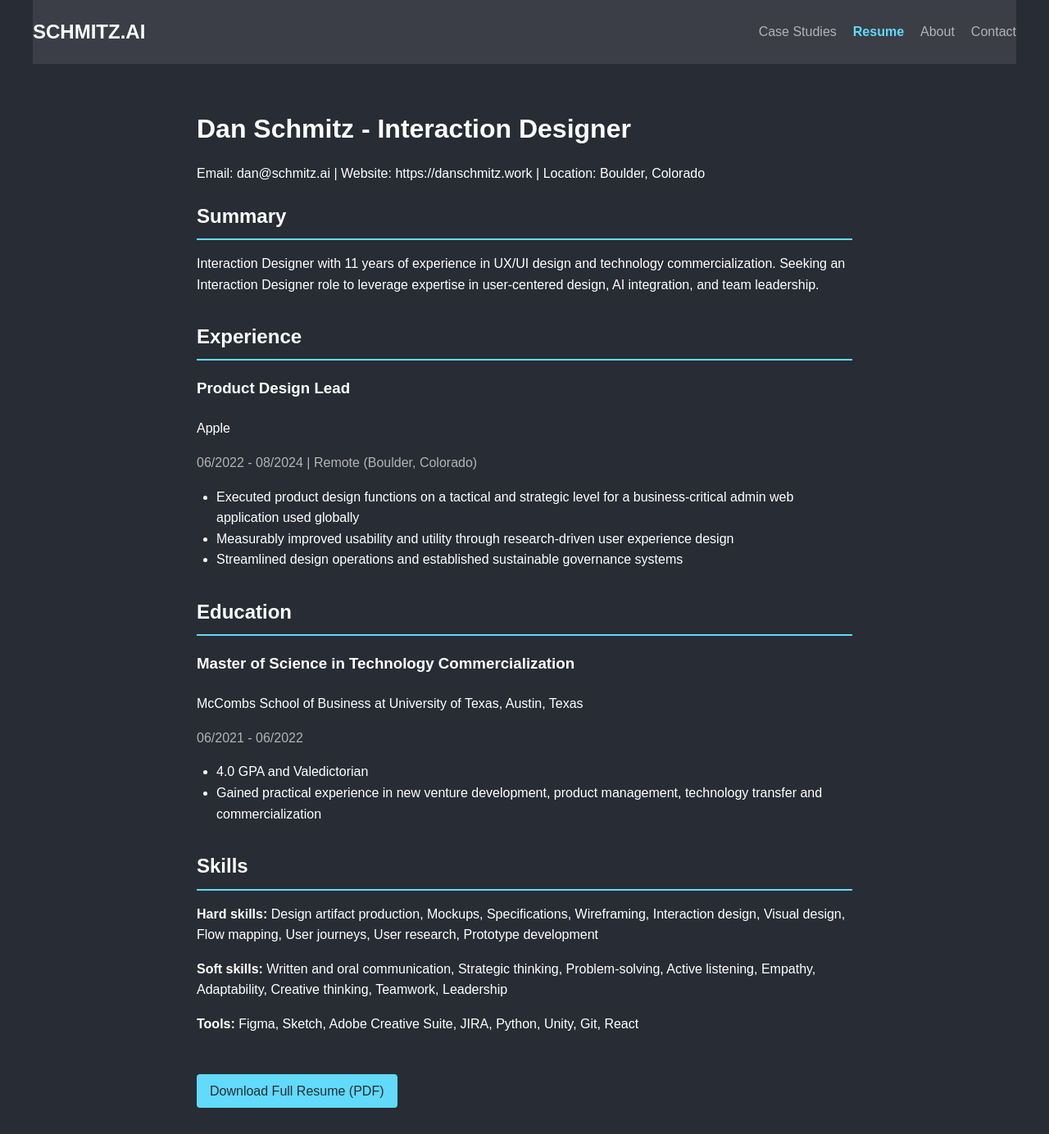
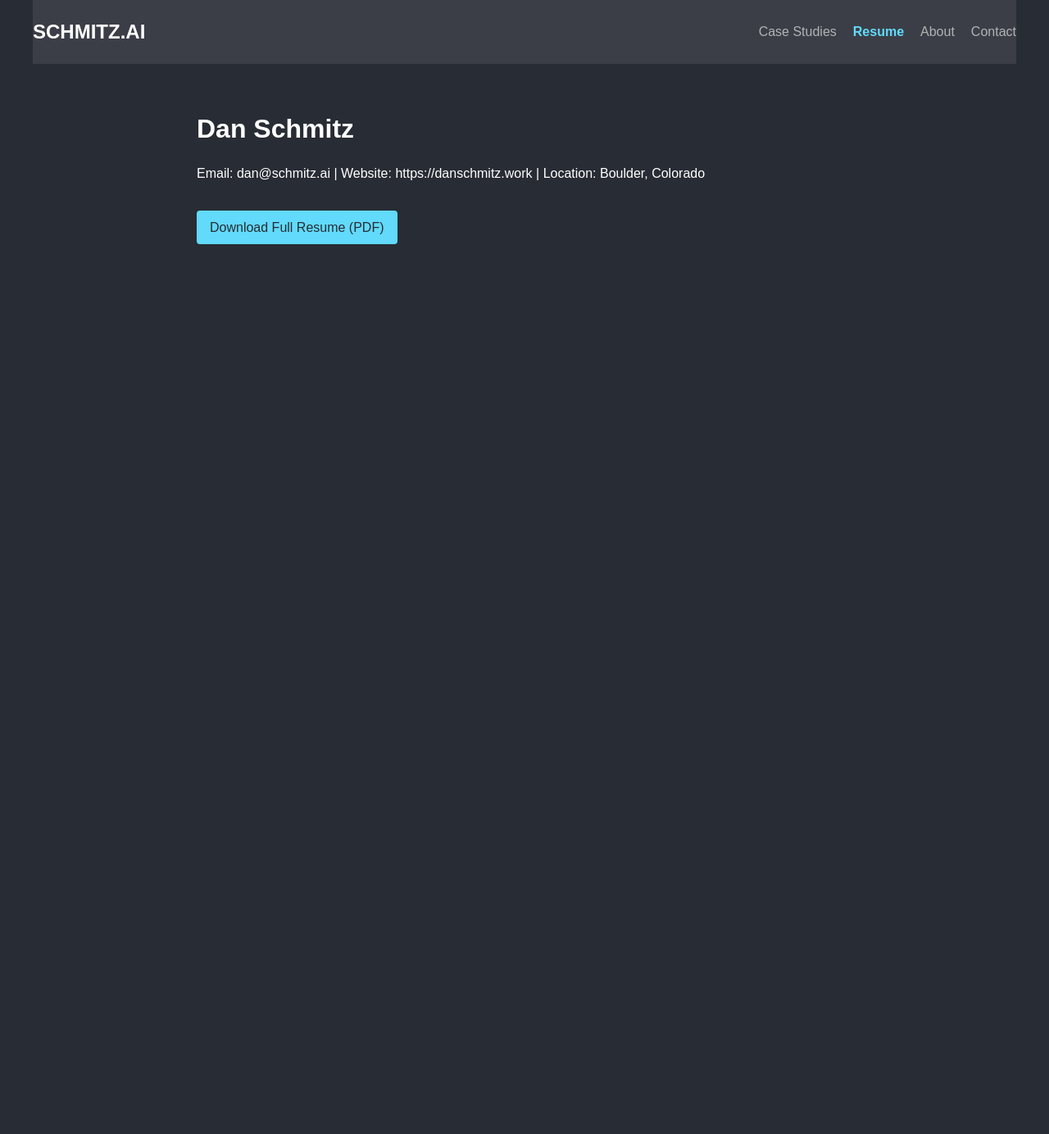
Before and after one commit to ds1/ds1.github.io, a React (Create React App) app: page /resume in a window 1280 px wide. Shown: the whole page at 82% size. After the commit the page ends 800 px from the top, so only its background shows below. Built offline with nearby package versions, Linux system fonts and the light colour scheme.

Commit message:
Reduced resume page

```diff
--- a/src/pages/Resume.js
+++ b/src/pages/Resume.js
@@ -52,46 +52,8 @@ const DownloadButton = styled.a`
 const Resume = () => {
   return (
     <ResumeWrapper>
-      <h1>Dan Schmitz - Interaction Designer</h1>
+      <h1>Dan Schmitz</h1>
       <p>Email: dan@schmitz.ai | Website: https://danschmitz.work | Location: Boulder, Colorado</p>
-
-      <ResumeSection>
-        <SectionTitle>Summary</SectionTitle>
-        <p>Interaction Designer with 11 years of experience in UX/UI design and technology commercialization. Seeking an Interaction Designer role to leverage expertise in user-centered design, AI integration, and team leadership.</p>
-      </ResumeSection>
-
-      <ResumeSection>
-        <SectionTitle>Experience</SectionTitle>
-
-        <JobTitle>Product Design Lead</JobTitle>
-        <Company>Apple</Company>
-        <DateRange>06/2022 - 08/2024 | Remote (Boulder, Colorado)</DateRange>
-        <List>
-          <li>Executed product design functions on a tactical and strategic level for a business-critical admin web application used globally</li>
-          <li>Measurably improved usability and utility through research-driven user experience design</li>
-          <li>Streamlined design operations and established sustainable governance systems</li>
-        </List>
-
-        {/* Add more job experiences here */}
-      </ResumeSection>
-
-      <ResumeSection>
-        <SectionTitle>Education</SectionTitle>
-        <JobTitle>Master of Science in Technology Commercialization</JobTitle>
-        <Company>McCombs School of Business at University of Texas, Austin, Texas</Company>
-        <DateRange>06/2021 - 06/2022</DateRange>
-        <List>
-          <li>4.0 GPA and Valedictorian</li>
-          <li>Gained practical experience in new venture development, product management, technology transfer and commercialization</li>
-        </List>
-      </ResumeSection>
-
-      <ResumeSection>
-        <SectionTitle>Skills</SectionTitle>
-        <p><strong>Hard skills:</strong> Design artifact production, Mockups, Specifications, Wireframing, Interaction design, Visual design, Flow mapping, User journeys, User research, Prototype development</p>
-        <p><strong>Soft skills:</strong> Written and oral communication, Strategic thinking, Problem-solving, Active listening, Empathy, Adaptability, Creative thinking, Teamwork, Leadership</p>
-        <p><strong>Tools:</strong> Figma, Sketch, Adobe Creative Suite, JIRA, Python, Unity, Git, React</p>
-      </ResumeSection>
 
       <DownloadButton href="/DanSchmitzResume.pdf" download>Download Full Resume (PDF)</DownloadButton>
     </ResumeWrapper>
```
Also changed, not shown: 9 other files (tests, documents, lock files or other folders).
